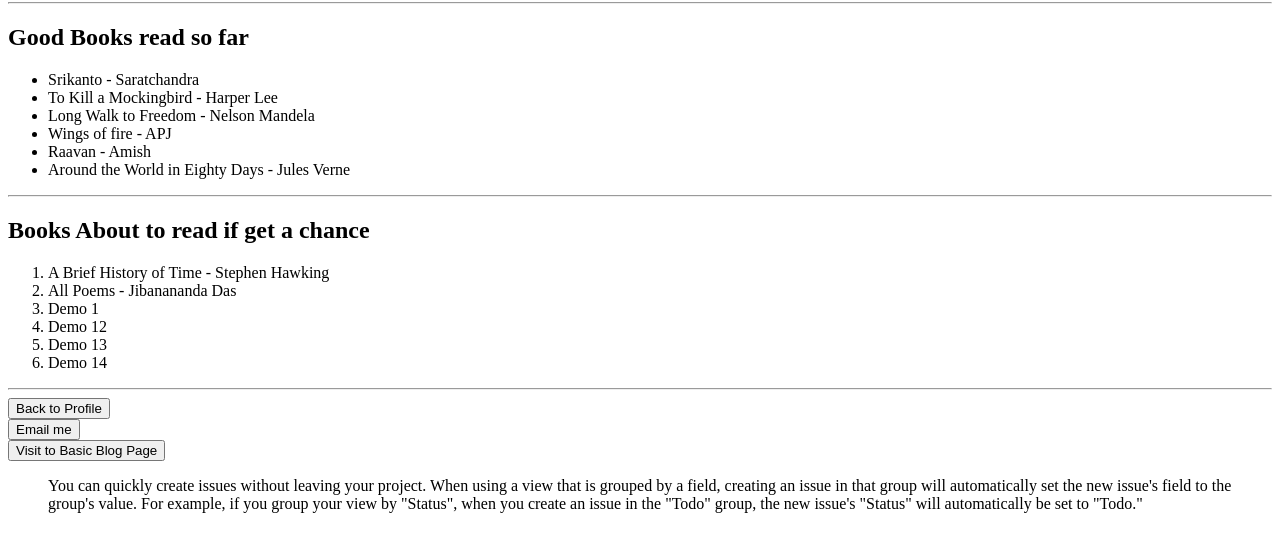
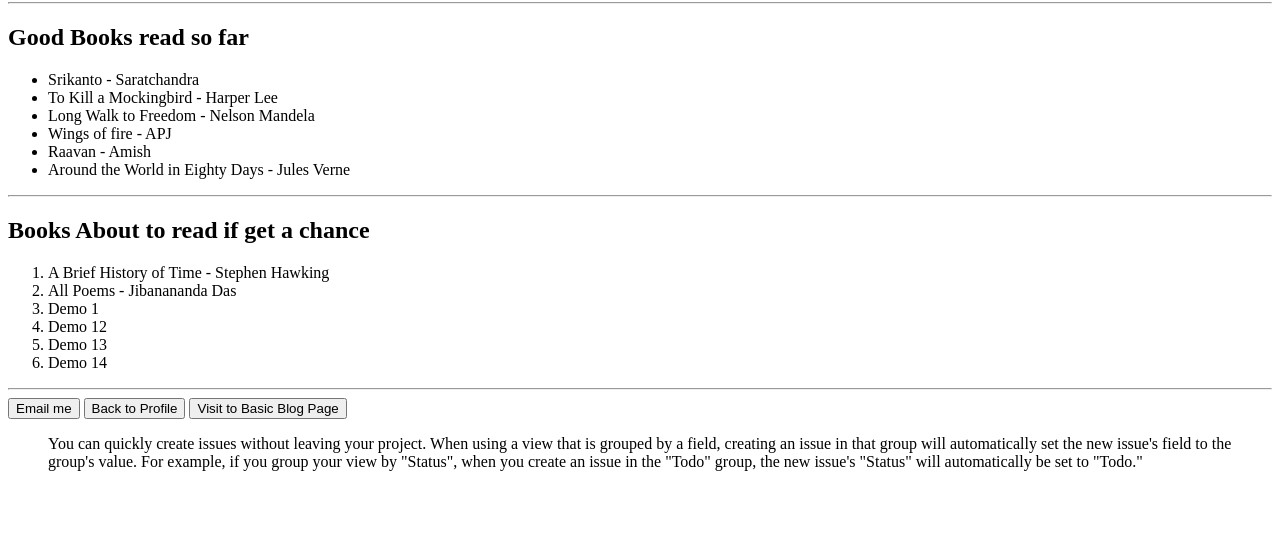
Before and after one commit to AsifurAutomatedpros/HTML-CSS, a plain HTML site: page books-list.html in a window 1280 px wide. Shown: the part 78-630 px from the top of the page. Drawn offline with Linux system fonts and the light colour scheme.

Commit message:
few chnages on 1st test pages

```diff
--- a/books-list.html
+++ b/books-list.html
@@ -42,15 +42,14 @@
 
         </div>
 
-            <div>
-                <a href="myProfile.html"><button>Back to Profile</button></a>
-            </div>
+
 
 
 
             <div>
-               <section> <a href="mailto:asifur@automatedpros.io"><button>Email me</button></a></section>
-               <section> <a href="basicBlog.html" target="_blank"><button>Visit to Basic Blog Page</button></a></section>
+               <span> <a href="mailto:asifur@automatedpros.io"><button>Email me</button></a></span>
+               <span> <a href="myProfile.html"><button>Back to Profile</button></a></span>
+               <span> <a href="basicBlog.html" target="_blank"><button>Visit to Basic Blog Page</button></a></span>
             </div>
 
         <blockquote cite="https://docs.github.com/en/issues/planning-and-tracking-with-projects/managing-items-in-your-project/adding-items-to-your-project">
```
Also changed, not shown: basicBlog.html (+1 -1 lines), index.html (+6 -3 lines), forms/basicForm.html (added).
